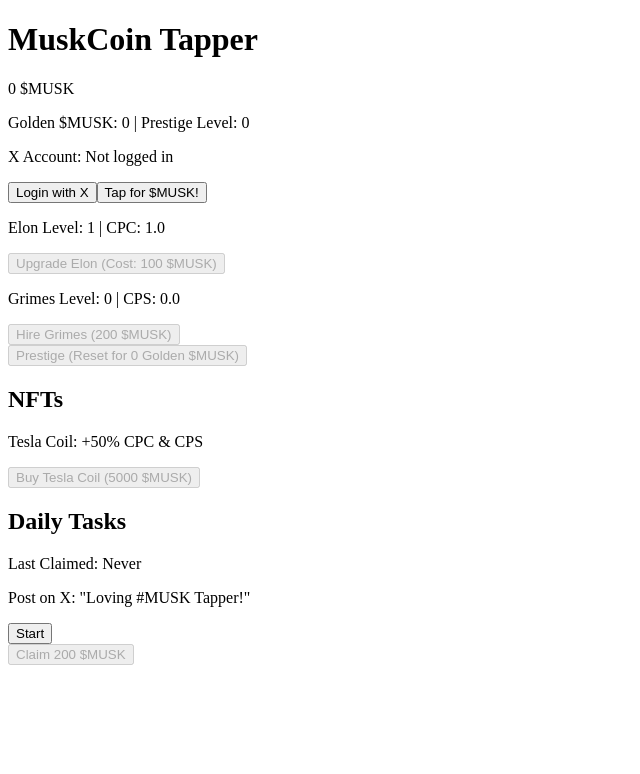
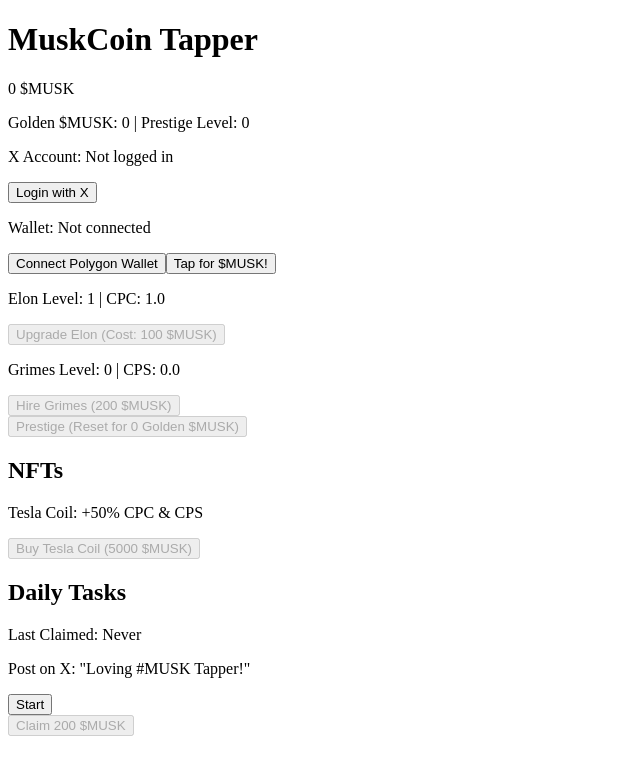
Before and after one commit to Doge-Dev-1/muskcoin-tapper, a Next.js app: page / in a window 1280 px wide. Shown: the top 774 px of the page, without its empty margins (0-640 px from the left). Built offline with nearby package versions, Linux system fonts and the light colour scheme.

Commit message:
Persist full player state in localStorage across reloads

```diff
--- a/pages/index.js
+++ b/pages/index.js
@@ -14,23 +14,26 @@
     prestigeLevel: 0,
     nfts: [],
     xAccount: null,
+    walletAddress: null,
   });
   const [drops, setDrops] = useState([]);
   const [fallingId, setFallingId] = useState(0);
   const [tasks, setTasks] = useState({});
   const [lastClaimDate, setLastClaimDate] = useState('');
 
+  // Load full player state from localStorage on mount
   useEffect(() => {
     if (typeof window !== 'undefined') {
+      const savedPlayer = localStorage.getItem('player');
       const savedTasks = localStorage.getItem('completedTasks');
       const savedDate = localStorage.getItem('lastClaimDate');
-      const savedXAccount = localStorage.getItem('xAccount');
+      if (savedPlayer) setPlayer(JSON.parse(savedPlayer));
       if (savedTasks) setTasks(JSON.parse(savedTasks));
       if (savedDate) setLastClaimDate(savedDate);
-      if (savedXAccount) setPlayer((p) => ({ ...p, xAccount: savedXAccount }));
     }
   }, []);
 
+  // CPS interval with NFT boost
   useEffect(() => {
     const cpsInterval = setInterval(() => {
       if (player.cps > 0) {
@@ -44,13 +47,14 @@
     return () => clearInterval(cpsInterval);
   }, [player.cps, player.prestigeLevel, player.nfts]);
 
+  // Save full player state to localStorage
   useEffect(() => {
     if (typeof window !== 'undefined') {
+      localStorage.setItem('player', JSON.stringify(player));
       localStorage.setItem('completedTasks', JSON.stringify(tasks));
       localStorage.setItem('lastClaimDate', lastClaimDate);
-      localStorage.setItem('xAccount', player.xAccount || '');
     }
-  }, [tasks, lastClaimDate, player.xAccount]);
+  }, [player, tasks, lastClaimDate]);
 
   const handleClick = (e) => {
     const nftCpcBoost = player.nfts.includes('tesla-coil') ? 1.5 : 1;
@@ -151,6 +155,7 @@
       prestigeLevel: p.prestigeLevel + 1,
       nfts: p.nfts,
       xAccount: p.xAccount,
+      walletAddress: p.walletAddress,
     }));
     setDrops([]);
     setTasks({});
@@ -162,6 +167,10 @@
   const buyNFT = (nftId) => {
     const price = 5000;
     if (player.muskCount < price || player.nfts.includes(nftId)) return;
+    if (!player.walletAddress) {
+      alert('Please connect your Polygon wallet first!');
+      return;
+    }
     setPlayer((p) => ({
       ...p,
       muskCount: p.muskCount - price,
@@ -176,6 +185,15 @@
       xAccount: mockXHandle,
     }));
     alert(`Logged in as ${mockXHandle} (stubbed)`);
+  };
+
+  const connectWallet = () => {
+    const mockWallet = '0x1234567890abcdef1234567890abcdef12345678';
+    setPlayer((p) => ({
+      ...p,
+      walletAddress: mockWallet,
+    }));
+    alert(`Connected wallet: ${mockWallet} (stubbed)`);
   };
 
   const startTask = (taskId, taskUrl) => {
@@ -225,6 +243,10 @@
       <p>X Account: {player.xAccount || 'Not logged in'}</p>
       {!player.xAccount && (
         <button onClick={loginWithX}>Login with X</button>
+      )}
+      <p>Wallet: {player.walletAddress || 'Not connected'}</p>
+      {!player.walletAddress && (
+        <button onClick={connectWallet}>Connect Polygon Wallet</button>
       )}
       <button id="main_musk" onClick={handleClick}>
         Tap for $MUSK!
```
